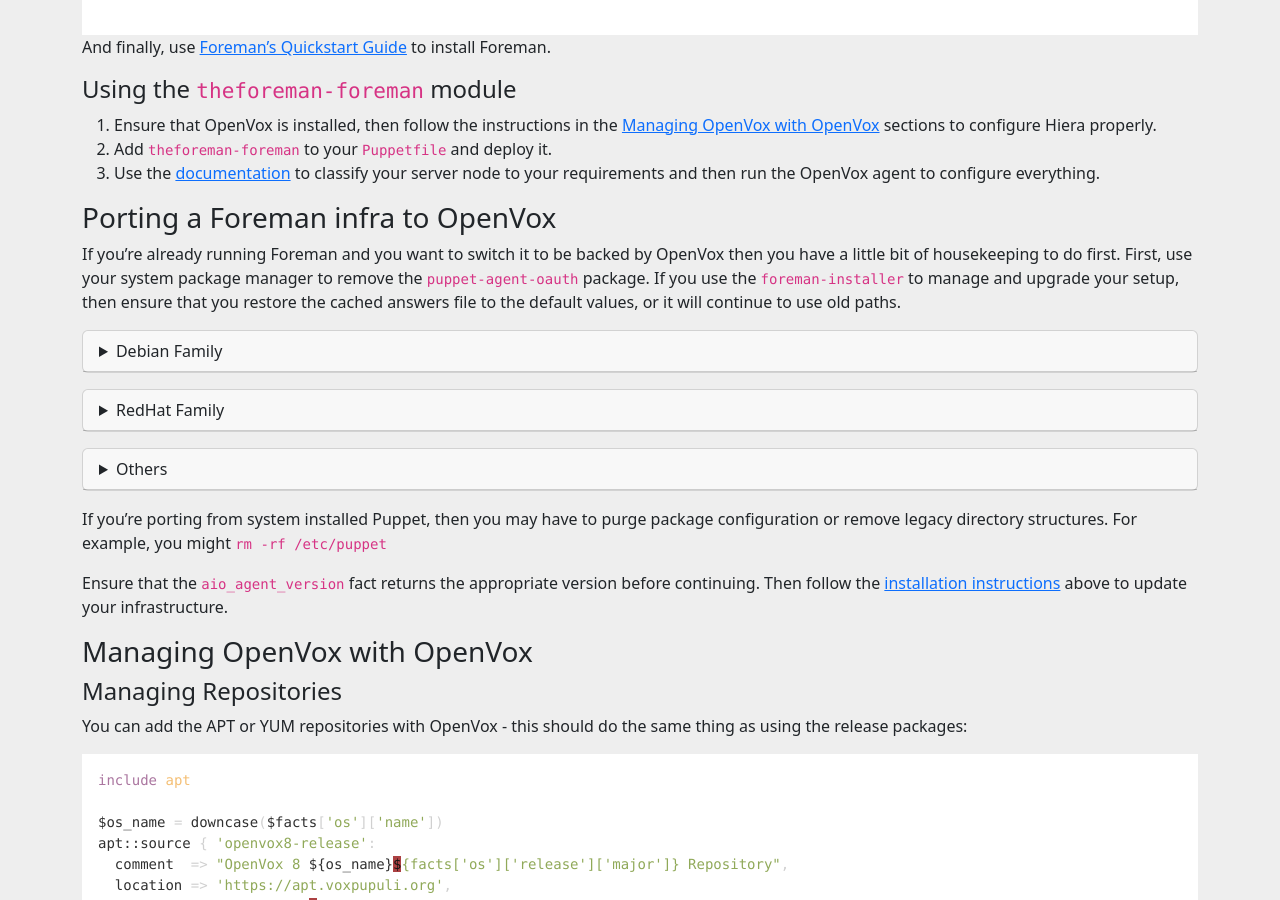
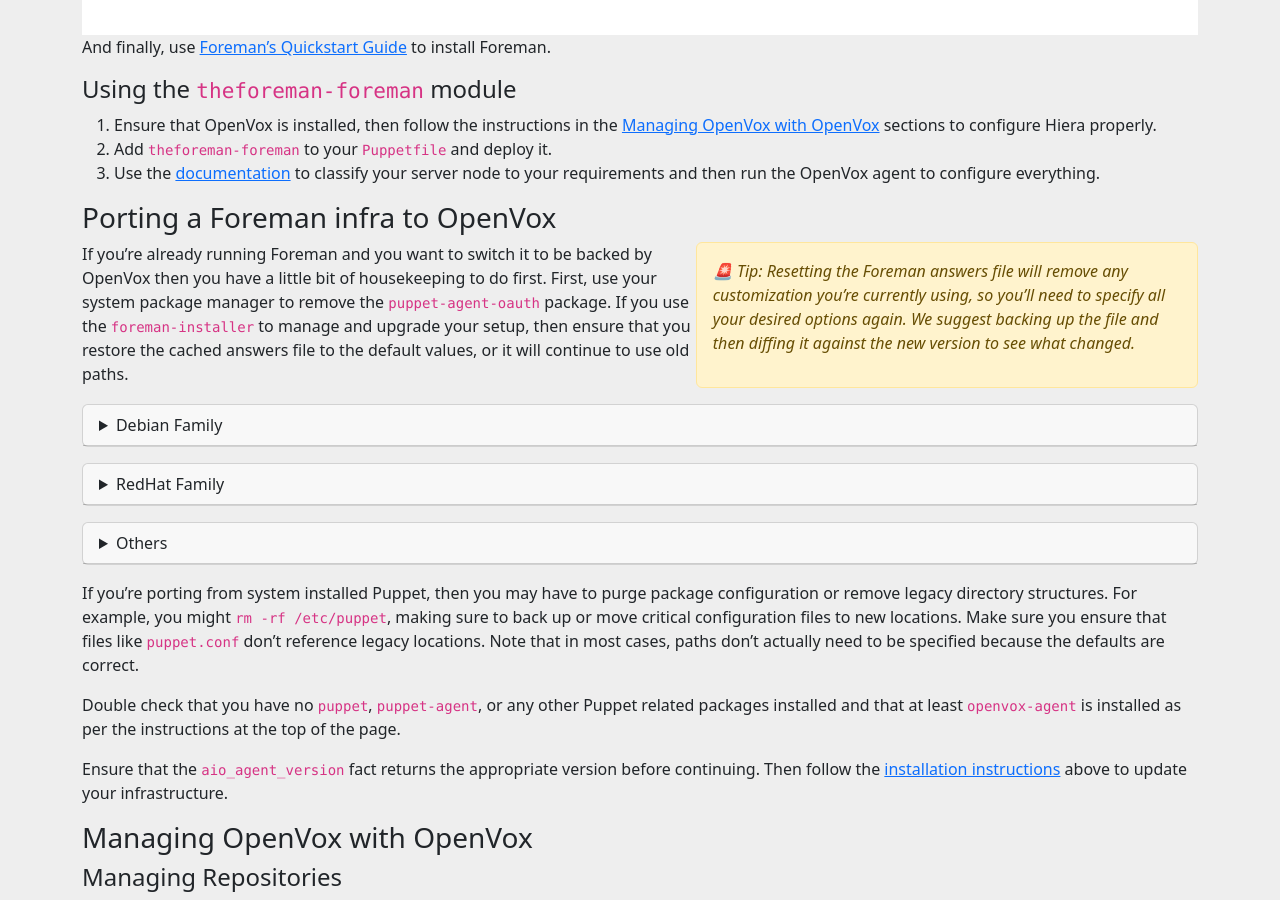
Before and after one commit to voxpupuli/voxpupuli.github.io, a Jekyll site: the page built from openvox/install.md, in a window 1280 px wide and 900 px high, scrolled down 1740 px. Built offline with Jekyll 4.4.1, drawn with Linux system fonts in a browser that asks for light colours; nearby versions of some CDN libraries.

Commit message:
Add more warnings
Cautions people about ramifications of removing the answers file and has
more instructions about handling critical configuration files.

```diff
--- a/openvox/install.md
+++ b/openvox/install.md
@@ -97,11 +97,15 @@
 
 ### Porting a Foreman infra to OpenVox
 
+> 🚨 Tip: Resetting the Foreman answers file will remove any customization you're currently using, so you'll need to specify all your desired options again.
+> We suggest backing up the file and then diffing it against the new version to see what changed.
+{: class="alert alert-warning callout" }
+
 If you're already running Foreman and you want to switch it to be backed by OpenVox then you have a little bit of housekeeping to do first.
 First, use your system package manager to remove the `puppet-agent-oauth` package.
 If you use the `foreman-installer` to manage and upgrade your setup, then ensure that you restore the cached answers file to the default values, or it will continue to use old paths.
 
-<details class="card" >
+<details class="card" style="clear: both;">
 <summary class="card-header">Debian Family</summary>
 <pre><code># rm /etc/foreman-installer/scenarios.d/foreman-answers.yaml
 # apt install --reinstall -o Dpkg::Options::="--force-confmiss" foreman-installer</code></pre>
@@ -118,7 +122,11 @@
 </details>
 
 If you're porting from system installed Puppet, then you may have to purge package configuration or remove legacy directory structures.
-For example, you might `rm -rf /etc/puppet`
+For example, you might `rm -rf /etc/puppet`, making sure to back up or move critical configuration files to new locations.
+Make sure you ensure that files like `puppet.conf` don't reference legacy locations.
+Note that in most cases, paths don't actually need to be specified because the defaults are correct.
+
+Double check that you have no `puppet`, `puppet-agent`, or any other Puppet related packages installed and that at least `openvox-agent` is installed as per the instructions at the top of the page.
 
 Ensure that the `aio_agent_version` fact returns the appropriate version before continuing.
 Then follow the [installation instructions](#installing-foreman-with-openvox) above to update your infrastructure.
```
